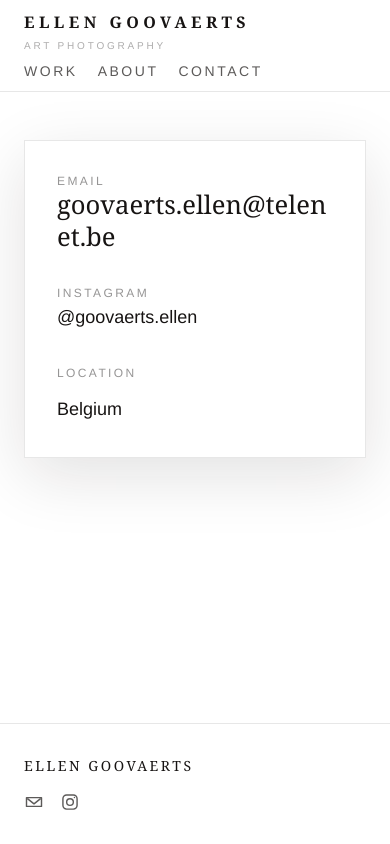
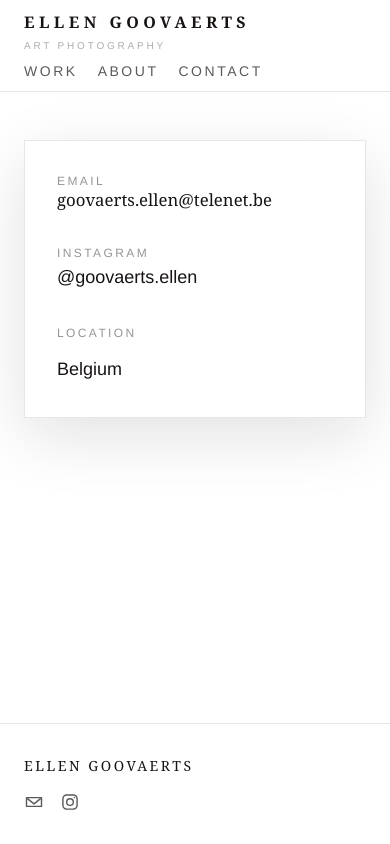
Before and after one commit to ellengoovaerts96/ELLEN-GOOVAERTS, a Next.js app: page /contact in a window 390 px wide. Built offline with nearby package versions, Linux system fonts and the light colour scheme.

Commit message:
Refine homepage hero and mobile contact layout

```diff
--- a/src/app/contact/page.tsx
+++ b/src/app/contact/page.tsx
@@ -7,7 +7,7 @@ export default function ContactPage() {
             <p className="text-xs uppercase tracking-[0.2em] text-ink/45">Email</p>
             <a
               href="mailto:goovaerts.ellen@telenet.be"
-              className="break-all font-serif text-[1.6rem] leading-tight transition duration-300 hover:text-clay sm:text-3xl md:text-4xl"
+              className="font-serif text-[1.05rem] leading-tight transition duration-300 hover:text-clay sm:text-3xl md:text-4xl"
             >
               goovaerts.ellen@telenet.be
             </a>
```
